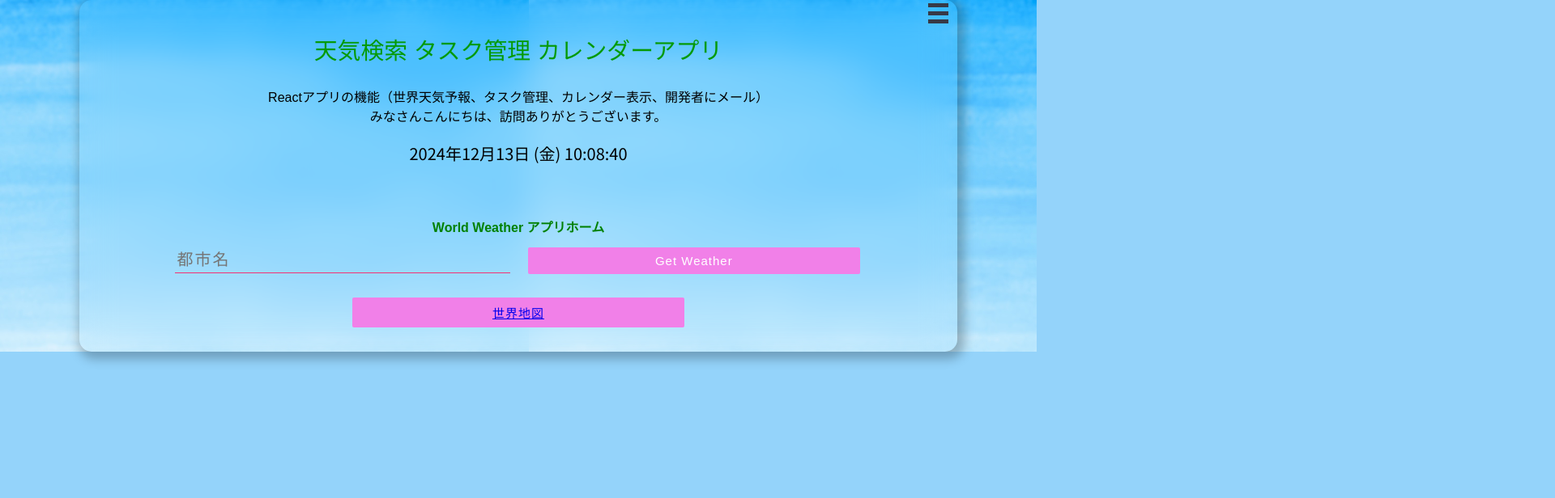
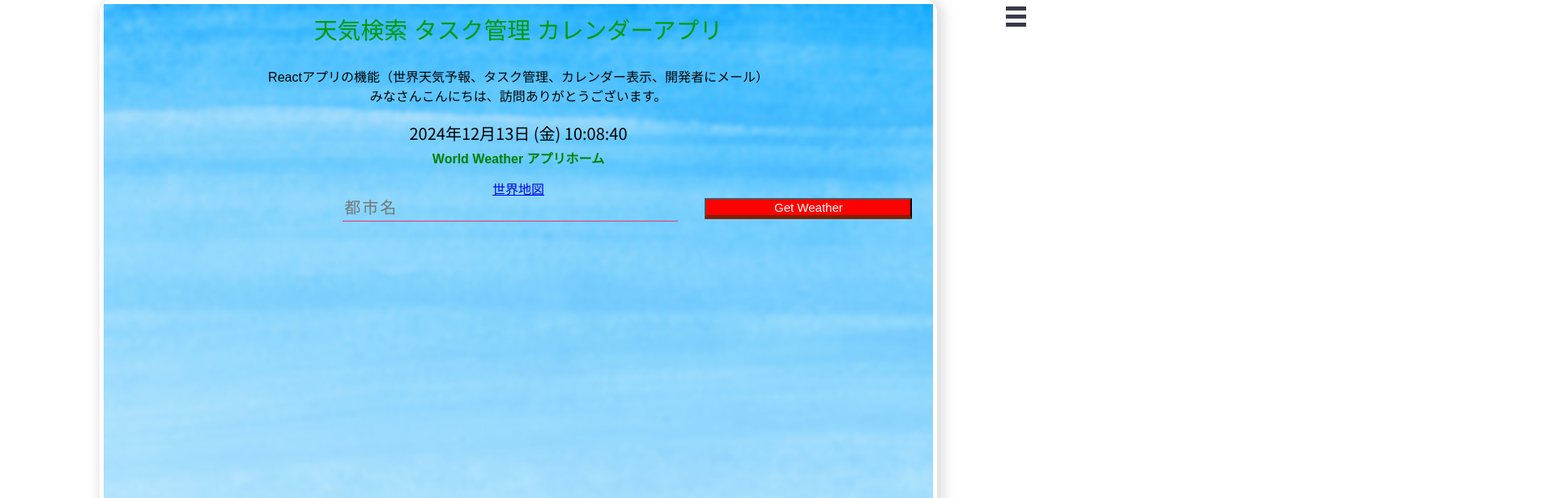
Before and after one commit to masatuber/weather-todo-quiz-app, a React (Create React App) app: page / in a window 1280 px wide. Shown: the top 616 px of the page at 81% size, 1920 px wide, since content can reach past the window. Built offline with nearby package versions, Linux system fonts and the light colour scheme.

Commit message:
“追加6”

```diff
--- a/package.json
+++ b/package.json
@@ -4,6 +4,9 @@
   "homepage": "./",
   "private": true,
   "dependencies": {
+    "@emotion/react": "^11.14.0",
+    "@emotion/styled": "^11.14.0",
+    "@mui/material": "^6.3.0",
     "@testing-library/jest-dom": "^5.17.0",
     "@testing-library/react": "^13.4.0",
     "@testing-library/user-event": "^13.5.0",
--- a/src/App.css
+++ b/src/App.css
@@ -21,24 +21,26 @@ h1 {
     display: flex;
     justify-content: center;
     align-items: center;
-    background: url("./background-image.jpg");
-    background-size: contain;
     background-repeat: repeat;
-    background-color: #18a2e1;
-
 }
 
+.home-background {
+    background: url("./background-image.jpg");
+    background-size: cover;
+    background-position: initial;
+    height: 90vh;
+    width: 100%;
+}
 .container {
     width: 80%;
     text-align: center;
-    padding: 30px 30px;
+    padding: 5px 5px;
     border-radius: 15px;
-    backdrop-filter: blur(20px);
-    box-shadow: 4px 4px 13px 5px rgba(0, 0, 0, 0.25);
+    box-shadow: 4px 4px 13px 5px rgba(136, 134, 134, 0.25);
     margin: 0px;
     transition: all 0.5s ease;
 }
-
+/* メディアクエリでスマホ対応CSS */
 @media only screen and (max-width: 1000px) {
     .container {
         width: min(95vw, 95vh * 0.75);
@@ -73,7 +75,7 @@ h1 {
 }
 
 h2 {
-    font-size: 1em
+    font-size: 1em;
 }
 
 /* Form.js */
@@ -90,23 +92,23 @@ input[type="text"] {
     margin-right: 20px;
     font-size: 20px;
 }
-
-button {
-    width: 40%;
-    border: 0;
-    padding: 8px 20px;
-    margin: 0 2px;
-    border-radius: 2px;
-    letter-spacing: 1px;
+/* 検索ボタン用CSS */
+.button1 {
+    border-bottom: 5px solid #812002;
     font-size: 1.5rem;
     cursor: pointer;
-    background-color: #f180e8;
     color: #fff;
+    position: absolute;
+    width: 20%;
+    background-color: #ff0000;
+    left: 68%;
 
 }
 
-button:hover {
-    opacity: 0.9
+.button1:hover {
+        margin-top: 15px;
+        border-bottom: 1px solid #ff840a;
+        opacity: 1;
 }
 
 *:focus {
@@ -115,31 +117,46 @@ button:hover {
 
 /* Results.js */
 .results-city {
-    font-size: 4rem;
+    font-size: 2.5rem;
+    color: #bd1414;
 }
+/* Results.js */
+.results-country {
+    font-size: 2.5rem;
+    color: #bd1414;
+}
+/* Results.js */
+.results-temp {
+    font-size: 2.5rem;
+    margin: 10px 10px;
+    color: #b70e0e;
+    position: relative;
 
-.results-country {
+}
+/* Results.js */
+.results-temp > span {
     font-size: 2rem;
+    color: #482121;
 }
-
-.results-temp {
-    font-size: 5rem;
-    margin: 1px 1px;
-    color: #520c0c;
-    position: relative;
-    z-index: 10;
-}
-
-.results-temp > span {
-    font-size: 3rem;
-    color: #333;
-}
-
+/* Results.js 　アニメーション追加*/
 .results-condition {
-    display: flex;
+    position: absolute;
+    top: 70%;
+    left: 40%;
+    transform: translate(-50%, -50%);
+    margin: 0;
+    display: block;
     align-items: center;
     justify-content: center;
-    font-size: 2.5rem;
+    font-size: 3rem;
+    cursor: pointer;
+    -webkit-transition: all 0.5s;
+    transition: all 0.5s;
+    border-radius: 3px;
+}
+/* Results.js */
+.results-condition:hover{
+    box-shadow: 0 16px 20px -8px rgba(108, 74, 74, 0.4);
 }
 
 /* Loading.js */
@@ -165,7 +182,7 @@ button:hover {
 
 /* DigitalDateTime.js */
 .dit {
-    height: 80px;
+    height: 20px;
     font-size: 20px;
     font-family: 'Noto Sans JP'
 }
@@ -181,7 +198,7 @@ body {
     font-display: auto;
     margin: 0 auto;
     padding: 0;
-    background-color: #89cffae6
+
 }
 
 .App {
@@ -197,26 +214,27 @@ body {
     color: #e9a915fd;
 
 }
-
+/* リアルタイム表示のCSS */
 .dit {
     text-align: center;
 }
 
-.todo {
-    background-color: #270101;
+/* タスク管理用ボタンCSS */
+.btnTodo{
+    background-color: #59e8e6;
+    width: 20%;
+}
+/* Excelエクスポートボタン用CSS */
+.btnTodoExcel {
+    position: absolute;
+    background-color: #13a109;
+    background-repeat: repeat;
+    width: 16%;
+    left: 20%;
+    top: 68%;
 }
 
-
-.btnTodo{
-    background-color: #18a2e1;
-    width: 20%;
-}
-.btnTodoExcel {
-    background-color: #0d8a04;
-    width: 25%;
-
-}
-
+/* 遅延ページでローディングを表示させるCSS */
 .pgLoading {
     font-size: 50px;
     color: #f40a0afd;
--- a/src/App.js
+++ b/src/App.js
@@ -1,5 +1,5 @@
 import React, { useState, Suspense, lazy } from "react"; //ページ単位でロードするように設定
-import { BrowserRouter as Router, Routes, Route, Link } from "react-router-dom"; //as　routerを使用
+import { BrowserRouter as Router, Routes, Route, Link,  } from "react-router-dom"; //as　routerを使用
 import axios from "axios";
 import './App.css';
 import './HamburgerMenu.css'; //ハンバーガーメニュー用CSS
@@ -8,9 +8,10 @@ import Loading from "./components/Loading";
 import Results from "./components/Results";
 import Form from "./components/Form";
 import Digit from "./components/DigitalDateTime";
+import Home from "./components/home";　//Homeは遅延レンダリングさせないので通常インポート
 import { bubble as Menu } from "react-burger-menu"; //ハンバーガーメニューライブラリ使用
+//import DarkMode from './components/DarkMode';
 // 動的インポート
-const Home = lazy(() => import('./components/home'));
 const NotFound = lazy(() => import('./components/not_found'));
 const TodoApps = lazy(() => import('./components/TodoApps'));
 const Inquiry = lazy(() => import('./components/Inquiry'));
@@ -24,7 +25,7 @@ const [city, setCity] = useState("");
     country: "",
     cityName: "",
     temperature: "",
-    conditionText: "",
+    condition: "",
     icon: ""
   });
 
@@ -77,29 +78,51 @@ const [city, setCity] = useState("");
                     to="/Inquiry">開発者にお問合せページはこちら</Link>
                 </Menu>
   {/* タイトルよりも上に配置する タイトルは常にレンダーする */}
-                <Title />
-                <div className="dit">
-                      <font color="black"><Digit /></font>
-                </div>
+
+
 
   {/* ルーティング 用*/}
   {/*フラグメントで複数のコーポメントreturnさせる*/}
-                <main id="page-wrap">
+                <main>
                   <Routes>
-                    <Route path="/" element={
+                    <Route path="/" element={<div className="home-background">
+                              <>
+      {/* ホームform時計結果ボタン常時表示 */}
+                            <Title />
+                              <div className="dit">
+                                    <font color="black"><Digit /></font>
+                              </div>
+                          <Home />
+                              <Link onClick={buttonAlert2} to="https://www.asahi-net.or.jp/~yq3t-hruc/flag_J_ALL.html" target="_blank" rel="noopener noreferrer">世界地図</Link>
+                            <Form getWeather={getWeather} setCity={setCity} city={city} />
+                                {loading ? <Loading /> : <Results results={results} />}
+                          </>
+                        </div>
+                        // ↑className="home-backgroundの終了タグ
+                    }  />
+                    <Route path="/TodoApps" element={
+                        <>
+                          <TodoApps />
+                        </>
+                      } />
+                    <Route path="/Calendar" element={
                       <>
-  {/* ホームform時計結果ボタン常時表示 */}
-                        <Home />
-                        <Form getWeather={getWeather} setCity={setCity} city={city} />
-                            {loading ? <Loading /> : <Results results={results} />}
-                        <button>
-                          <Link onClick={buttonAlert2} to="https://www.asahi-net.or.jp/~yq3t-hruc/flag_J_ALL.html" target="_blank" rel="noopener noreferrer">世界地図</Link>
-                        </button>
+                        <Title />
+                              <div className="dit">
+                                    <font color="black"><Digit /></font>
+                              </div>
+                        <CalendarApp />
                       </>
-                    } />
-                    <Route path="/TodoApps" element={<TodoApps />} />
-                    <Route path="/Calendar" element={<CalendarApp />} />
-                    <Route path="/Inquiry" element={<Inquiry />} />
+                  } />
+                    <Route path="/Inquiry" element={
+                      <>
+                      <Title />
+                              <div className="dit">
+                                    <font color="black"><Digit /></font>
+                              </div>
+                      <Inquiry />
+                      </>
+                      } />
                     <Route path="*" element={<NotFound />} />
                   </Routes>
                 </main>
--- a/src/components/Form.js
+++ b/src/components/Form.js
@@ -3,7 +3,7 @@ const Form = ({ city, setCity, getWeather }) => {
     return (
         <form onSubmit={getWeather}>
             <input type="text" name="city" placeholder="都市名" onChange={e => setCity(e.target.value)} value={city}/>
-            <button type="submit" onClick={getWeather}>Get Weather</button>
+            <button type="submit" className="button1" onClick={getWeather}>Get Weather</button>
         </form>
     );
 };
--- a/src/components/Results.js
+++ b/src/components/Results.js
@@ -1,6 +1,7 @@
-//Results.js
+//Results.js conditionTextからconditionに変更でアイコンと天気の結果表示される。
 const Results = ({ results }) => {
-    const { country, cityName, temperature, conditionText, icon } = results;
+
+    const { country, cityName, temperature, condition, icon } = results;
     return (
         <>
             {country &&
@@ -12,10 +13,10 @@ const Results = ({ results }) => {
             {temperature &&
                 <div className="results-temp">{temperature}<span>°C</span></div>
             }
-            {conditionText && <div className="results-condition"><img src={ icon } alt="icon" />
-                    <span>{conditionText}</span>
-                </div>
-            }
+            {condition && <div className="results-condition"><img src={icon} alt="icon" />
+                     <span>{condition}</span>
+                 </div>
+             }
        </>
 
     );
--- a/src/components/Title.js
+++ b/src/components/Title.js
@@ -4,11 +4,9 @@ const Title = () => {
     <>
         <h1>天気検索 タスク管理 カレンダーアプリ</h1>
         <font size="3">
-        <font color="black">
             <p>Reactアプリの機能（世界天気予報、タスク管理、カレンダー表示、開発者にメール）<br />
                 みなさんこんにちは、訪問ありがとうございます。
         </p>
-        </font>
         </font>
     </>
     );
--- a/src/components/TodoApps.js
+++ b/src/components/TodoApps.js
@@ -1,25 +1,50 @@
-import React from 'react';
+import React, { useState, useRef } from "react";
 import TodoList from "./TodoList";
 import { v4 as uuidv4 } from "uuid";
-import { useRef, useState } from 'react';
-import * as XLSX from 'xlsx'; // xlsxライブラリ
-import { saveAs } from 'file-saver'; // file-saverライブラリ
-
+import * as XLSX from "xlsx"; // xlsxライブラリ
+import { saveAs } from "file-saver"; // file-saverライブラリ
+import {
+  createTheme,
+  ThemeProvider,
+  CssBaseline,
+  Container,
+  Typography,
+  TextField,
+  Button,
+  Box,
+  Paper,
+} from "@mui/material";
+import Title from './Title';
+import Digit from './DigitalDateTime';
 function TodoApps() {
   const [todos, setTodos] = useState([]);
+  const [darkMode, setDarkMode] = useState(false);
   const todoNameRef = useRef();
 
-  // タスクを追加するイベント
+  // ダークモードのテーマを定義
+  const theme = createTheme({
+    palette: {
+      mode: darkMode ? "dark" : "light",
+      background: {
+        default: darkMode ? "#121212" : "#ffffff", // 背景色の設定
+        paper: darkMode ? "#1d1d1d" : "#ffffff", // Paperコンポーネントの背景色
+      },
+      text: {
+        primary: darkMode ? "#ffffff" : "#000000", // テキストの色
+      },
+    },
+  });
+
   const handleAddTodo = () => {
     const name = todoNameRef.current.value;
     if (name === "") return;
-    setTodos((prevTodos) => {
-      return [...prevTodos, { id: uuidv4(), name: name, completed: false }];
-    });
+    setTodos((prevTodos) => [
+      ...prevTodos,
+      { id: uuidv4(), name, completed: false },
+    ]);
     todoNameRef.current.value = null;
   };
 
-  // タスクの完了状態をトグル
   const toggleTodo = (id) => {
     const newTodos = [...todos];
     const todo = newTodos.find((todo) => todo.id === id);
@@ -27,56 +52,85 @@ function TodoApps() {
     setTodos(newTodos);
   };
 
-  // 完了したタスクを削除
   const handleClear = () => {
     const newTodos = todos.filter((todo) => !todo.completed);
     setTodos(newTodos);
   };
 
-  // Excelエクスポート処理（未完了タスクのみ）
   const handleExport = () => {
-    // 未完了タスクのみをフィルタリング
     const incompleteTodos = todos.filter((todo) => !todo.completed);
-
-    // タスクをExcel用データ形式に変換
     const taskData = [
-      ["ID", "タスク名", "完了状態"], // ヘッダー行
-      ...incompleteTodos.map((todo) => [todo.id, todo.name, "未完了"])
+      ["ID", "タスク名", "完了状態"],
+      ...incompleteTodos.map((todo) => [todo.id, todo.name, "未完了"]),
     ];
-
-    // データをワークシートに変換
     const worksheet = XLSX.utils.aoa_to_sheet(taskData);
     const workbook = XLSX.utils.book_new();
     XLSX.utils.book_append_sheet(workbook, worksheet, "未完了タスク一覧");
-
-    // ファイルを保存
     const excelBuffer = XLSX.write(workbook, { bookType: "xlsx", type: "array" });
     const data = new Blob([excelBuffer], { type: "application/octet-stream" });
     saveAs(data, "IncompleteTasks.xlsx");
   };
 
   return (
-    <>
-      <div className="todo">
-        <font color="white">
-          <h3>・Todoリスト管理画面</h3>
-        </font>
-        <div className="todo">
-          <font color="white">
-              <TodoList todos={todos} toggleTodo={toggleTodo} />
-          </font>
-          <input type="text" ref={todoNameRef} />
-            <button onClick={handleAddTodo} className='btnTodo'>タスクを追加する</button>
-            <button onClick={handleClear} className='btnTodo'>完了したタスクを削除する</button>
-            <button onClick={handleExport}className='btnTodoExcel'>未完了タスクをExcelにエクスポート</button> {/* エクスポートボタン */}
-          <font color="white">
-            未完了のタスク ： {todos.filter((todo) => !todo.completed).length} <br />
-            機能：サーバーレスのためリロードでタスクがリセットされます。<br />
-            未完了タスクはExcelファイルにエクスポートし、ダウンロード出来ます。
-            </font>
-          </div>
-      </div>
-    </>
+    <ThemeProvider theme={theme}>
+      <CssBaseline />
+      <Title />
+      <Digit />
+      <Container component={Paper} style={{ padding: "10px", marginTop: "1%" }}>
+        <Box textAlign="center">
+          <Typography variant="h4" gutterBottom>
+            <Button
+            variant="contained"
+            onClick={() => setDarkMode((prevMode) => !prevMode)}
+            style={{ marginBottom: "10px" }}
+          >
+           {darkMode ? "ライトモードに切り替え" : "ダークモードに切り替え"}
+          </Button>
+          <br/>
+            Todoリスト管理画面<br/>
+            <font size="2">機能：サーバーレス 未完了タスクをExcelに転記可能 ダークモード切替可能。</font>
+          </Typography>
+          <Box marginBottom={10}>
+            <TodoList todos={todos} toggleTodo={toggleTodo} />
+          </Box>
+          <TextField
+            inputRef={todoNameRef}
+            label="タスク名を入力"
+            variant="outlined"
+            fullWidth
+            style={{ marginBottom: "10px" }}
+          />
+          <Box>
+            <Button
+              variant="contained"
+              color="primary"
+              onClick={handleAddTodo}
+              style={{ marginRight: "80%", marginTop: "5%"}}
+            >
+              タスクを追加する
+            </Button>
+            <Button
+              variant="outlined"
+              color="secondary"
+              onClick={handleClear}
+              style={{ marginRight:"15%" }}
+            >
+              完了したタスクを削除する
+            </Button>
+            <Button
+              variant="contained"
+              color="success"
+              onClick={handleExport}
+            >
+              未完了タスクをExcelにエクスポート
+            </Button>
+          </Box>
+          <Typography variant="body1" marginTop={1}>
+            未完了のタスク: {todos.filter((todo) => !todo.completed).length}
+          </Typography>
+        </Box>
+      </Container>
+    </ThemeProvider>
   );
 };
 
--- a/src/index.js
+++ b/src/index.js
@@ -1,7 +1,6 @@
 import React from 'react';
 import ReactDOM from 'react-dom/client';
 import App from './App';
-import reportWebVitals from './reportWebVitals';
 
 const root = ReactDOM.createRoot(document.getElementById('root'));
 root.render(
@@ -9,8 +8,3 @@ root.render(
       <App />
   </React.StrictMode>
 );
-
-// If you want to start measuring performance in your app, pass a function
-// to log results (for example: reportWebVitals(console.log))
-// or send to an analytics endpoint. Learn more: https://bit.ly/CRA-vitals
-reportWebVitals();
```
Also changed, not shown: src/components/home.js (+4 -7 lines).
